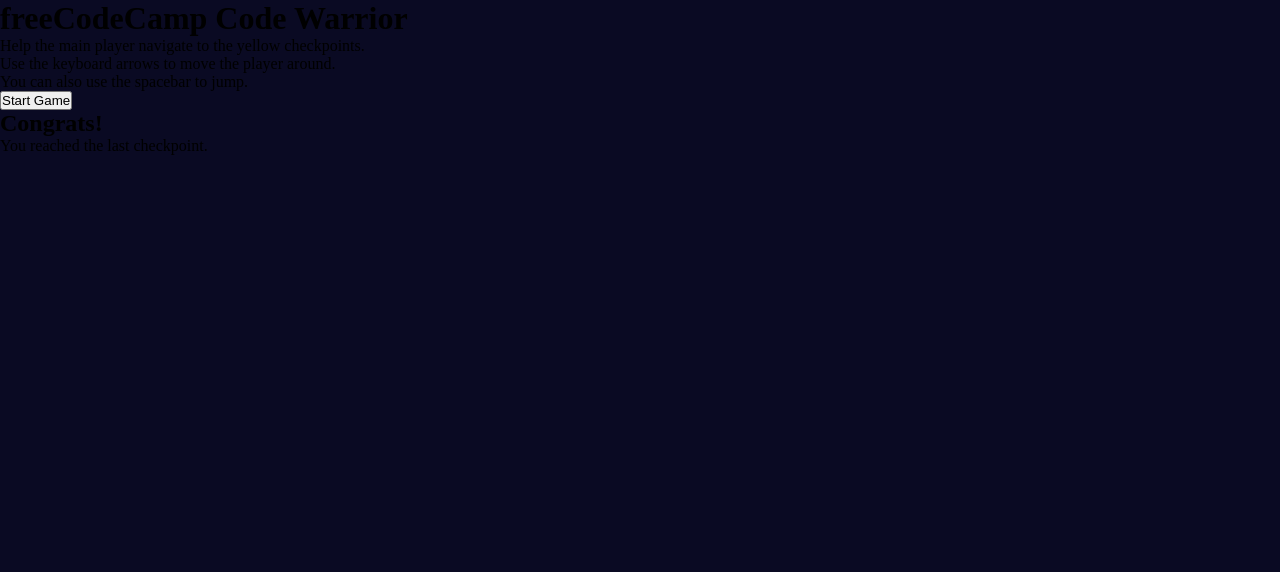
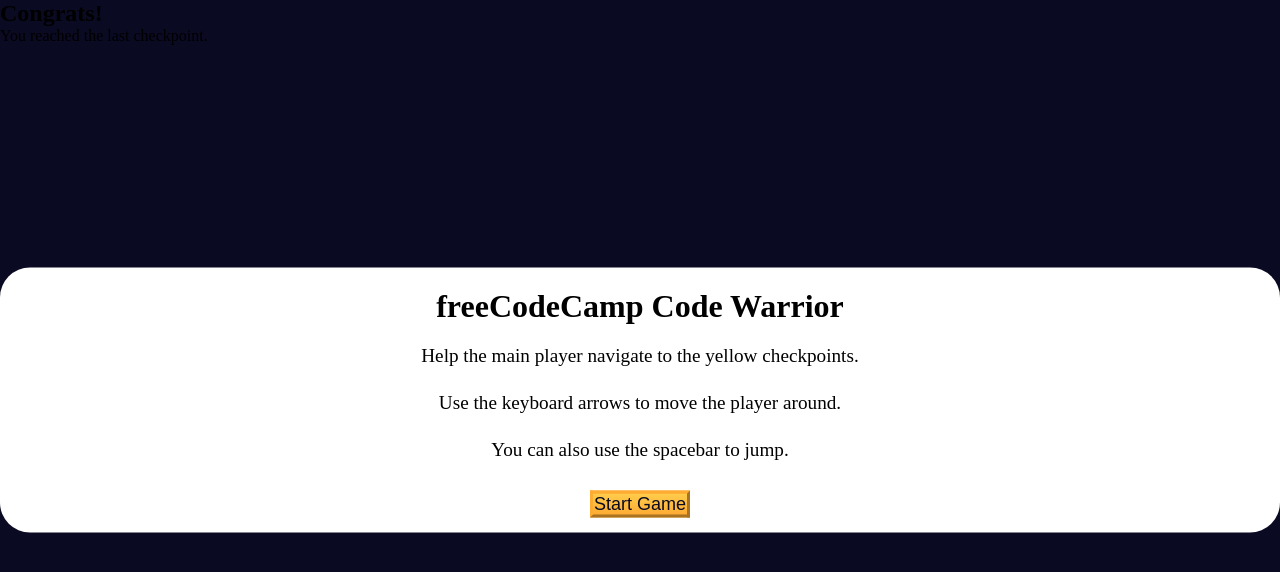
Before and after one commit to SvdNeo/Platformer_Game, a plain HTML site: page index.html in a window 1280 px wide. Drawn offline with Linux system fonts and the light colour scheme; a script that the page names is missing.

Commit message:
styled the start screen

```diff
--- a/styles.css
+++ b/styles.css
@@ -13,3 +13,48 @@
   body {
     background-color: var(--main-bg-color);
   }
+  .start-screen {
+    background-color: var(--section-bg-color);
+    width: 100%;
+    position: absolute;
+    top: 50%;
+    left: 50%;
+    margin-right: -50%;
+    transform: translate(-50%, -50%);
+    border-radius: 30px;
+    padding: 20px;
+    padding-bottom: 5px;
+  }
+
+  .main-title {
+    text-align: center;
+  }
+
+  .instructions {
+    text-align: center;
+    font-size: 1.2rem;
+    margin: 15px;
+    line-height: 2rem;
+  }
+
+  .btn {
+    cursor: pointer;
+    width: 100px;
+    margin: 10px;
+    color: #0a0a23;
+    font-size: 18px;
+    background-color: var(--golden-yellow);
+    background-image: linear-gradient(#fecc4c, #ffac33);
+    border-color: var(--golden-yellow);
+    border-width: 3px;
+  }
+
+  .btn:hover {
+    background-image: linear-gradient(#ffcc4c, #f89808);
+  }
+
+  .btn-container {
+    display: flex;
+    align-items: center;
+    justify-content: center;
+  }
```
